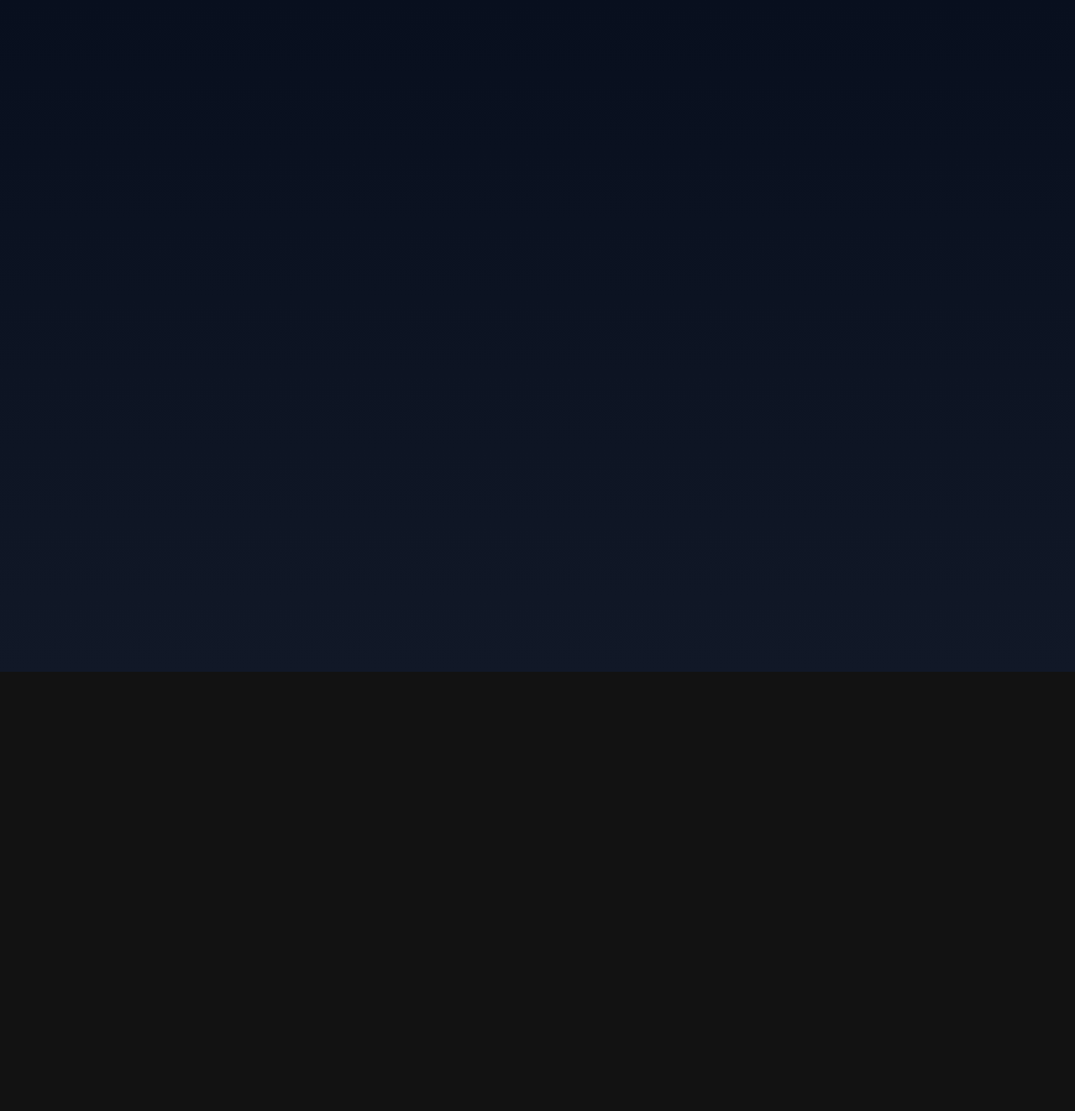
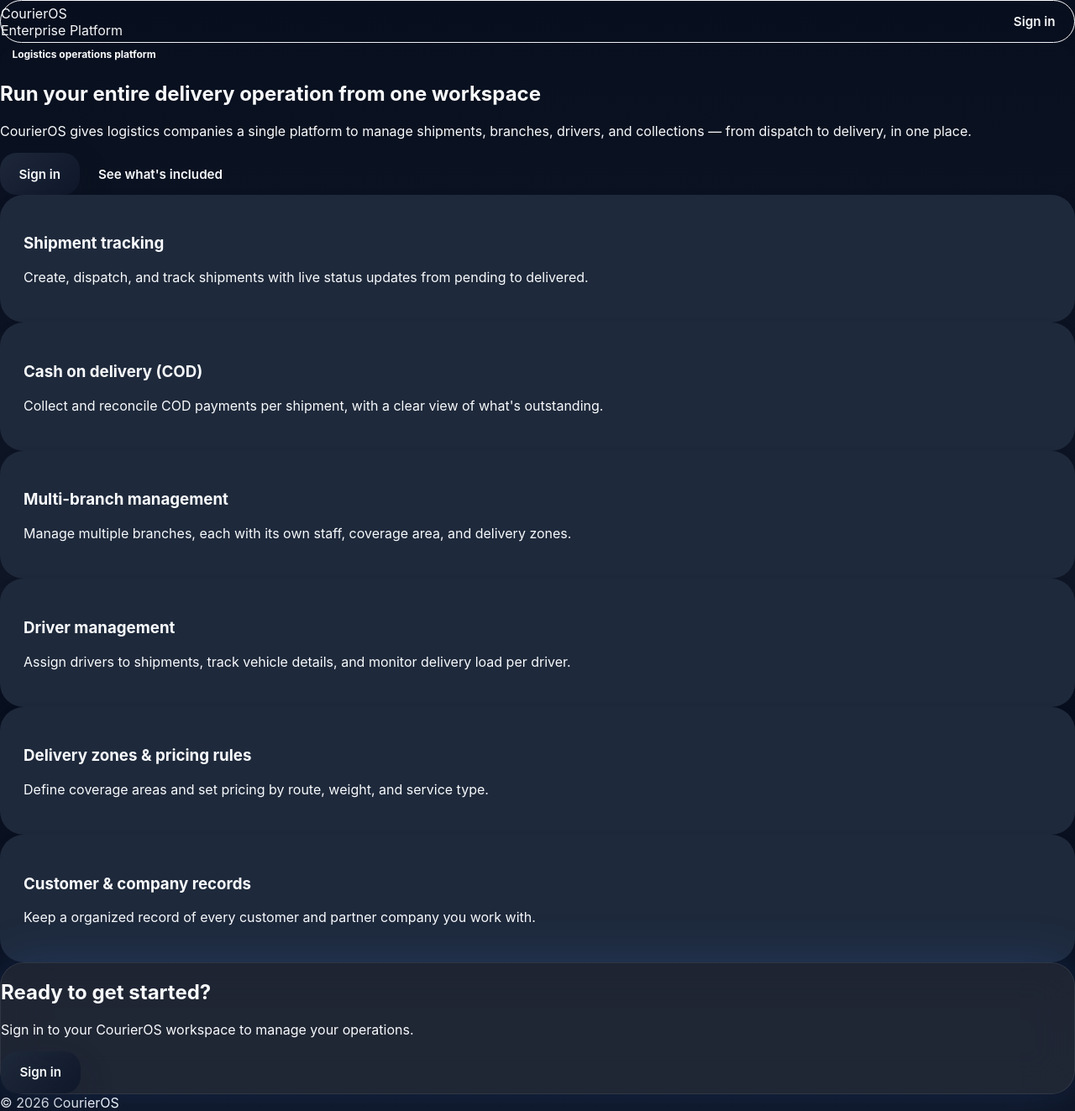
Before and after one commit to EngAbdulrahmanMamdouh/CourierOS, a Next.js app in the folder frontend/: page / in a window 1280 px wide. Before the commit this address had no page. Shown: the whole page at 84% size. Before the commit the page ends 800 px from the top, so only its background shows below. Built offline with nearby package versions, Linux system fonts and the light colour scheme.

Commit message:
Add marketing landing page, remove forced redirect to /login

```diff
--- a/frontend/app/page.tsx
+++ b/frontend/app/page.tsx
@@ -1,5 +1,5 @@
-import { redirect } from "next/navigation";
+import LandingPage from '@/components/landing/LandingPage'
 
 export default function Home() {
-  redirect("/login");
+  return <LandingPage />
 }
--- /dev/null
+++ b/frontend/components/landing/LandingPage.tsx
@@ -0,0 +1,91 @@
+import Link from 'next/link'
+
+const features = [
+  {
+    title: 'Shipment tracking',
+    description: 'Create, dispatch, and track shipments with live status updates from pending to delivered.'
+  },
+  {
+    title: 'Cash on delivery (COD)',
+    description: "Collect and reconcile COD payments per shipment, with a clear view of what's outstanding."
+  },
+  {
+    title: 'Multi-branch management',
+    description: 'Manage multiple branches, each with its own staff, coverage area, and delivery zones.'
+  },
+  {
+    title: 'Driver management',
+    description: 'Assign drivers to shipments, track vehicle details, and monitor delivery load per driver.'
+  },
+  {
+    title: 'Delivery zones & pricing rules',
+    description: 'Define coverage areas and set pricing by route, weight, and service type.'
+  },
+  {
+    title: 'Customer & company records',
+    description: 'Keep a organized record of every customer and partner company you work with.'
+  }
+]
+
+export default function LandingPage() {
+  return (
+    <main className="min-h-screen bg-slate-950 px-6 py-8 text-slate-100 sm:px-8 lg:px-12">
+      <div className="mx-auto flex max-w-7xl flex-col gap-6">
+        <header className="flex items-center justify-between rounded-[28px] border border-white/10 bg-slate-900/70 px-6 py-5 shadow-2xl shadow-slate-950/40 backdrop-blur">
+          <div>
+            <div className="text-lg font-semibold text-white">CourierOS</div>
+            <div className="text-sm text-slate-400">Enterprise Platform</div>
+          </div>
+          <Link href="/login" className="btn btn-outline">
+            Sign in
+          </Link>
+        </header>
+
+        <section className="hero-panel px-6 py-12 sm:px-8 lg:px-12 lg:py-16">
+          <div className="max-w-3xl">
+            <div className="badge-pill mb-6">Logistics operations platform</div>
+            <h1 className="text-4xl font-semibold tracking-tight text-white sm:text-5xl lg:text-6xl">
+              Run your entire delivery operation from one workspace
+            </h1>
+            <p className="mt-6 max-w-2xl text-lg leading-8 text-slate-300">
+              CourierOS gives logistics companies a single platform to manage shipments, branches, drivers, and collections — from dispatch to delivery, in one place.
+            </p>
+            <div className="mt-8 flex flex-wrap gap-3">
+              <Link href="/login" className="btn btn-primary">
+                Sign in
+              </Link>
+              <a href="#features" className="btn btn-outline">
+                See what's included
+              </a>
+            </div>
+          </div>
+        </section>
+
+        <section id="features" className="grid gap-4 md:grid-cols-2 xl:grid-cols-3">
+          {features.map((feature) => (
+            <article key={feature.title} className="card">
+              <h3 className="text-xl font-semibold text-white">{feature.title}</h3>
+              <p className="mt-3 text-sm leading-7 text-slate-400">{feature.description}</p>
+            </article>
+          ))}
+        </section>
+
+        <section className="glass-panel px-6 py-8 sm:px-8 lg:px-10">
+          <h2 className="text-2xl font-semibold text-white">Ready to get started?</h2>
+          <p className="mt-3 max-w-2xl text-sm leading-7 text-slate-300">
+            Sign in to your CourierOS workspace to manage your operations.
+          </p>
+          <div className="mt-6">
+            <Link href="/login" className="btn btn-primary">
+              Sign in
+            </Link>
+          </div>
+        </section>
+
+        <footer className="px-2 py-4 text-sm text-slate-500">
+          © 2026 CourierOS
+        </footer>
+      </div>
+    </main>
+  )
+}
```
